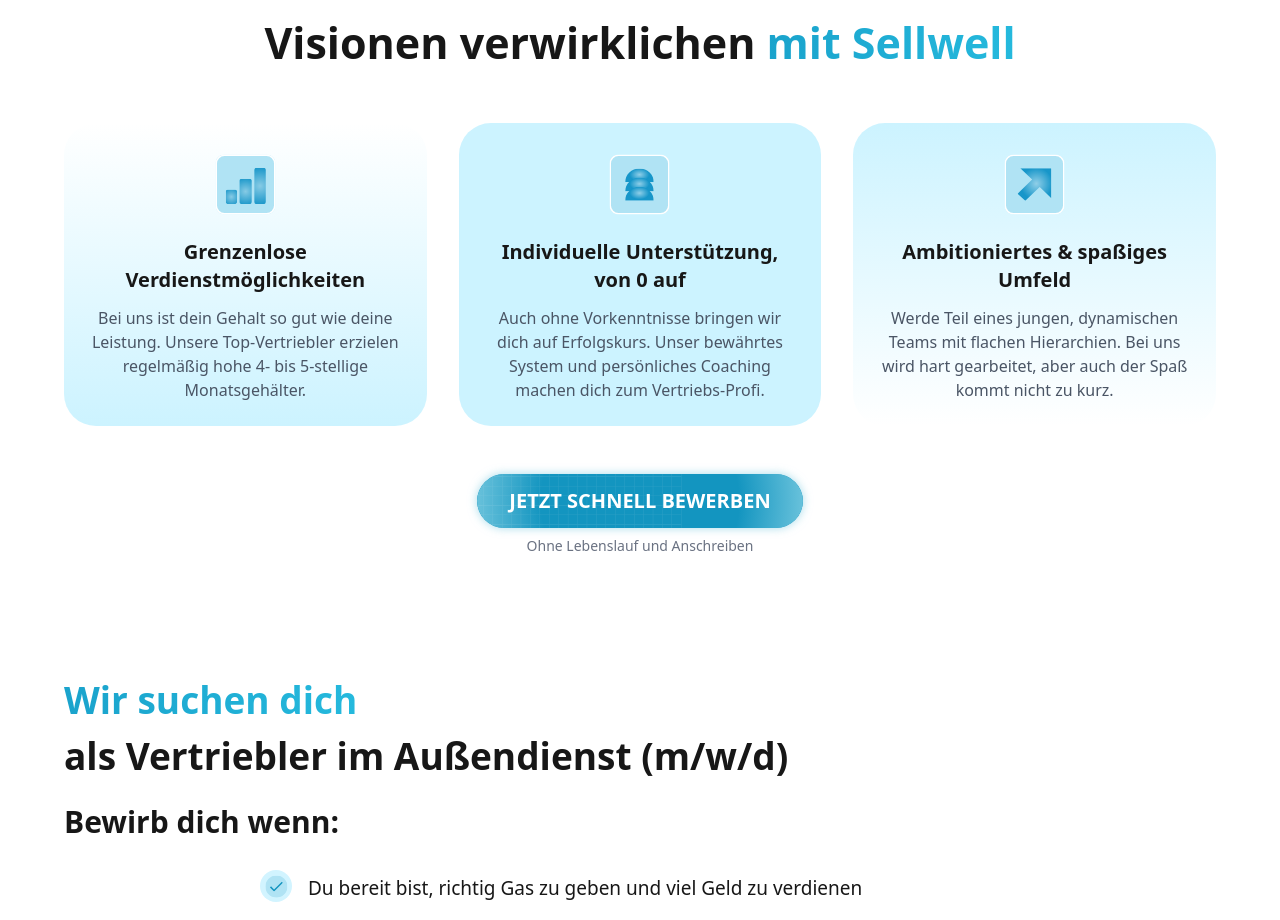
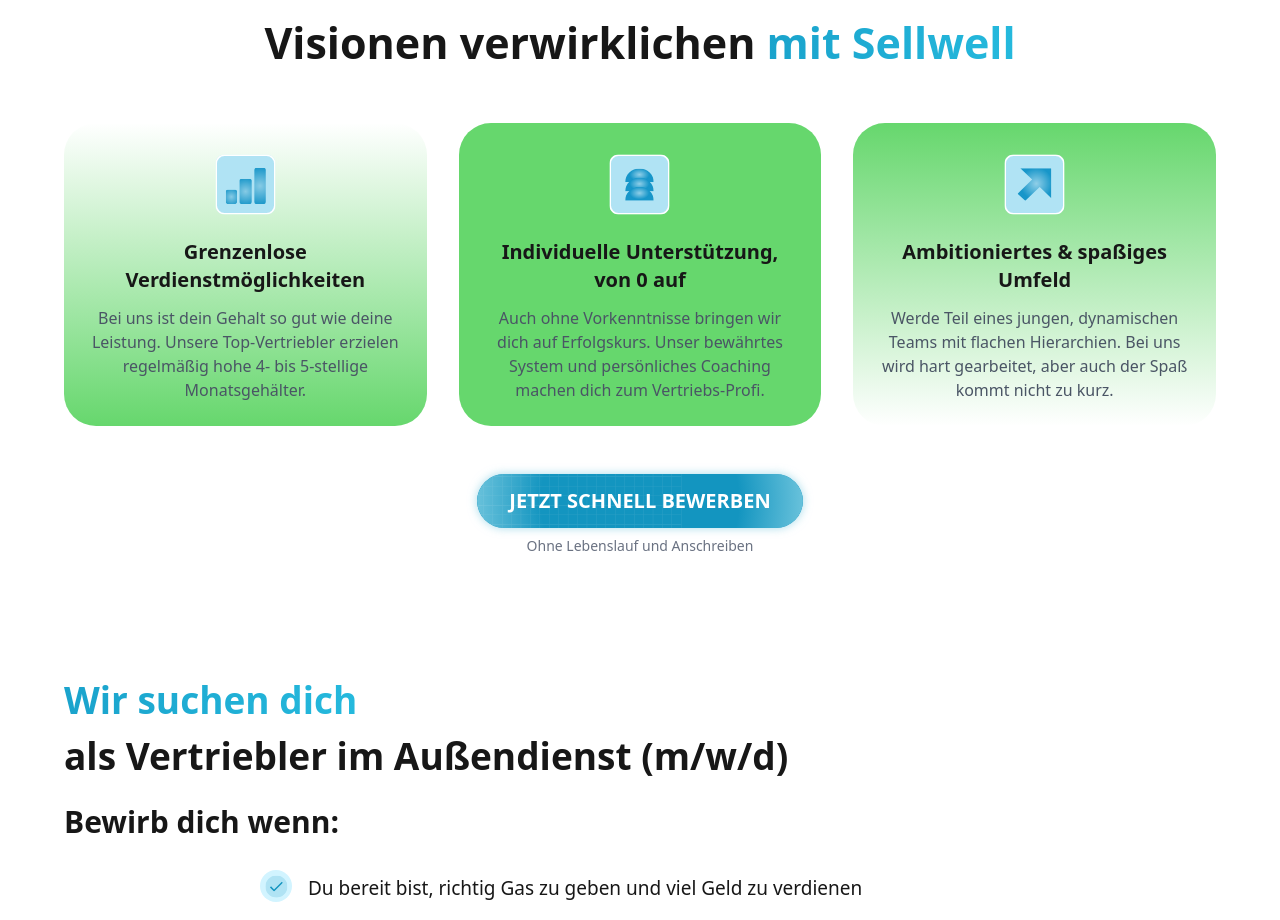
Before and after one commit to mattis-1/sellwell, a Next.js app: page /karriere in a window 1280 px wide. Shown: the part 1587-2507 px from the top of the page. Built offline with nearby package versions, Linux system fonts and the light colour scheme; a web font is replaced by a local one.

Commit message:
new color way

```diff
--- a/src/modules/karriere-lp/styles/karriere-lp-styles.css
+++ b/src/modules/karriere-lp/styles/karriere-lp-styles.css
@@ -211,7 +211,7 @@
     flex-direction: column;
     align-items: center;
     text-align: center;
-    background-color: #CCF3FF;
+    background-color:  rgb(102, 215, 109, 1);
   }
 
   .sellwell-benefit-container-alt-2 {
@@ -223,8 +223,8 @@
     text-align: center;
     background: linear-gradient(
     to bottom,
-    rgb(204, 243, 255, 0) 0%,
-    rgb(204, 243, 255, 1) 100%
+    rgb(102, 215, 109, 0) 0%,
+    rgb(102, 215, 109, 1) 100%
   );
   }
 
@@ -237,8 +237,8 @@
     text-align: center;
     background: linear-gradient(
     to top,
-    rgb(204, 243, 255, 0) 0%,
-    rgb(204, 243, 255, 1) 100%
+    rgb(102, 215, 109, 0) 0%,
+    rgb(102, 215, 109, 1) 100%
   );
   }
 
```
